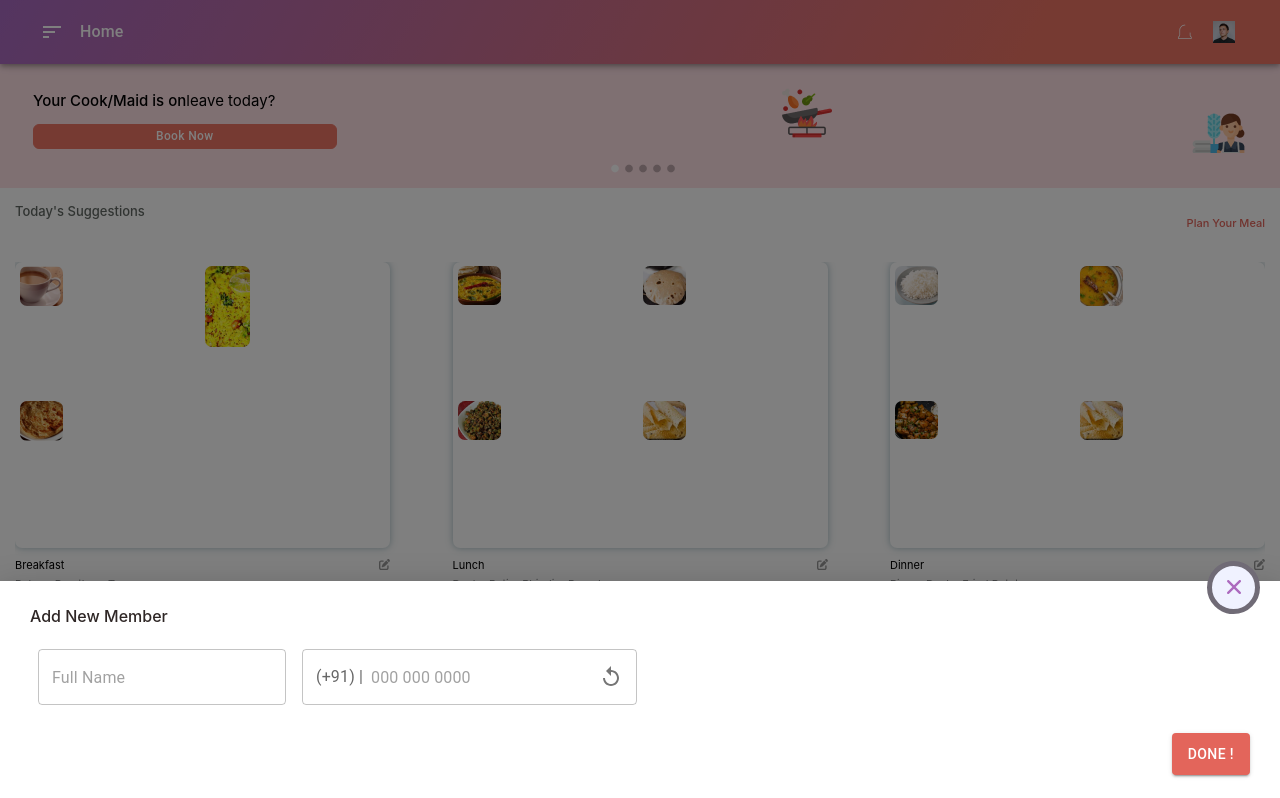
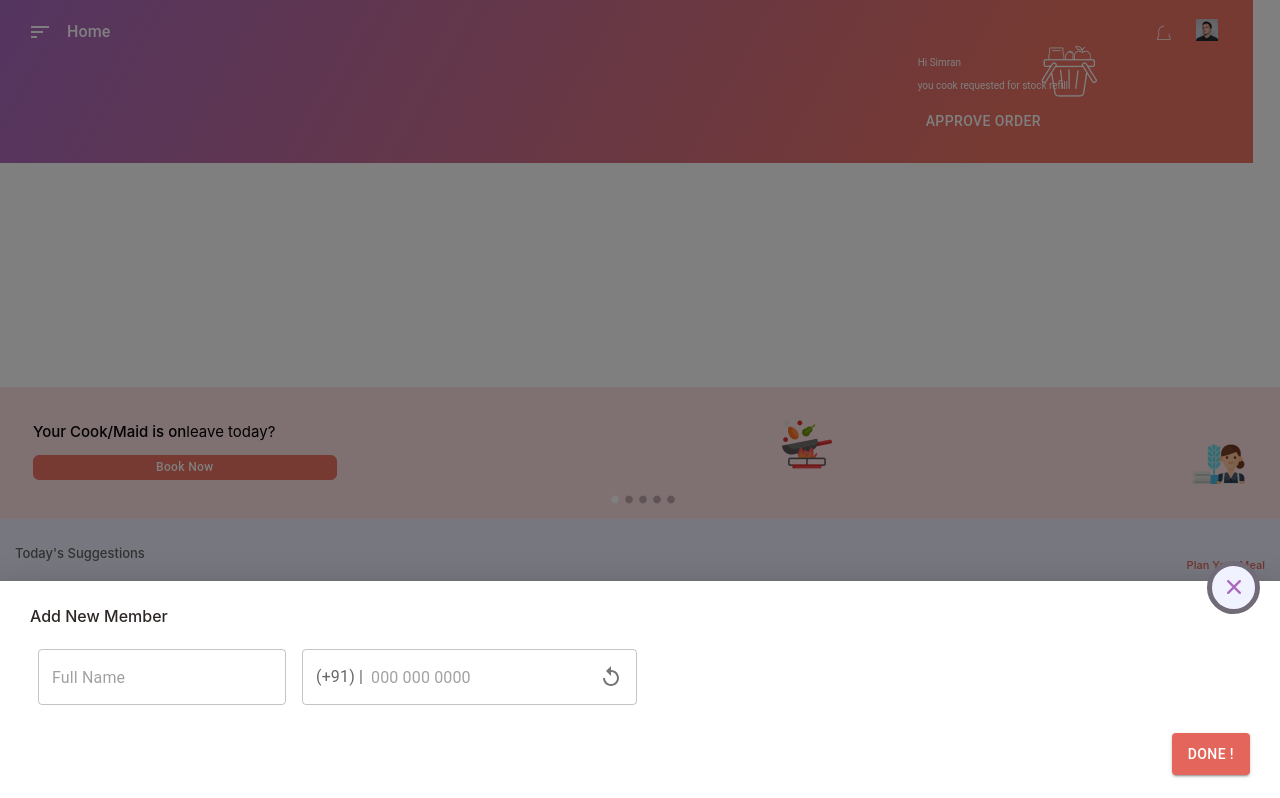
Before and after one commit to anshultanwani/Saab, a React (Create React App) app: page / in a window 1280 px wide. Shown: the top 798 px of the page. Built offline with nearby package versions, Linux system fonts and the light colour scheme.

Commit message:
homepage banner

```diff
--- a/src/components/Header.jsx
+++ b/src/components/Header.jsx
@@ -1,29 +1,48 @@
 import React, { useState, useEffect } from 'react';
+import { styled } from '@mui/material/styles';
 import { AppBar } from '@mui/material';
 import Toolbar from '@mui/material/Toolbar';
 import Typography from '@mui/material/Typography';
 import Button from '@mui/material/Button';
+import Box from '@mui/material/Box';
 import IconButton from '@mui/material/IconButton';
 import Sort from '@mui/icons-material/Sort';
 import './header.scss';
 import { withRouter } from 'react-router-dom';
 
+import MenuIcon from '@mui/icons-material/Menu';
+import SearchIcon from '@mui/icons-material/Search';
+import MoreIcon from '@mui/icons-material/MoreVert';
+
 const Header = props => {
-    const [isLoginPage,updatePage] = useState(window.location.pathname == '/login');
+    const [isLoginPage, updatePage] = useState(window.location.pathname == '/login');
 
     useEffect(() => {
-        if(['/login','/signup'].includes(window.location.pathname)){
+        if (['/login', '/signup'].includes(window.location.pathname)) {
             updatePage(true)
-        }else {
+        } else {
             updatePage(false);
         }
-    },[window.location.pathname])
+    }, [window.location.pathname])
+
+
+
+    const StyledToolbar = styled(Toolbar)(({ theme }) => ({
+        alignItems: 'flex-start',
+        paddingTop: theme.spacing(1),
+        paddingBottom: theme.spacing(2),
+        // Override media queries injected by theme.mixins.toolbar
+        '@media all': {
+            minHeight: 128,
+        },
+    }));
+
 
     return (
         !isLoginPage ?
-        <div className='header-ui'>
-            <div className='fake-div' />
-            <AppBar position="fixed" className="header-ui">
+            <div className='header-ui'>
+                <div className='fake-div' />
+                {/* <AppBar position="fixed" className="header-ui">
                 <Toolbar>
                 <IconButton
                     size="medium"
@@ -39,15 +58,59 @@ const Header = props => {
                         "Home"
                     }</div>
                 </Typography>
+                </Toolbar>
+                <div className='grocey-sec'>
                 <img src={require('../assets/images/Vector.png').default}  />
                 <Button color="inherit" onClick={() => props.history.push('/login')}>
                 <img src={require('../assets/images/login-photo.png').default}  />
                 </Button>
-                </Toolbar>
-
-            </AppBar>
-        </div>
-        : null
+                </div>
+            </AppBar> */}
+                <AppBar position="fixed" className="header-ui">
+                    <StyledToolbar>
+                    <IconButton
+                    size="medium"
+                    edge="start"
+                    color="inherit"
+                    aria-label="menu"
+                    sx={{ m: 1 }}
+                    className="homemenu"
+                >
+                    <Sort />
+                </IconButton>
+                        <Typography variant="h6" component="div" sx={{ flexGrow: 1 }}>
+                            <div className='heading'>{
+                                "Home"
+                            }</div>
+                        </Typography>
+                        <Typography
+                            variant="h5"
+                            noWrap
+                            component="div"
+                            sx={{ m: 1, alignSelf: 'flex-end' }}
+                            className="groceysec"
+                        >
+                            <div className='grocey-sec'>
+                                <div className='sec-left'>
+                                    <p>Hi Simran </p>
+                                    <p>you cook requested for stock refill</p>
+                                    <Button color="inherit" onClick={() => props.history.push('/stock-reflll')}>
+                                    Approve Order
+                                    </Button>
+                                </div>
+                                <div className='sec-right'>
+                                <img src={require('../assets/images/approve-banner-icon.png').default} />
+                                </div>
+                            </div>
+                        </Typography>
+                        <Button color="inherit" onClick={() => props.history.push('/login')}>
+                            <img src={require('../assets/images/Vector.png').default} />
+                        </Button>
+                        <img src={require('../assets/images/login-photo.png').default} />
+                    </StyledToolbar>
+                </AppBar>
+            </div>
+            : null
     )
 };
 
--- a/src/components/header.scss
+++ b/src/components/header.scss
@@ -1,15 +1,15 @@
 .header-ui {
+    padding: 11px 11px 0px 0;
+    display: flex;
     .fake-div {
         height: 56px;
         width: 100%;
     }
-
     .header-ui {
         background:linear-gradient(119.01deg, #9867DA -20.39%, #EE7464 80.65%);
-        /* display: inline-block; */
-        /* float: left; */
-        width: 100%;
+        width: calc(100% - 27px );
         left: 0;
+        box-shadow: none;
     }
 
     .header-buttom {
@@ -42,3 +42,18 @@
 
     }
 }
+
+.homemenu {
+    margin: -7px 7px 20px -4px !important;
+}
+
+.grocey-sec {
+    font-size: 10px;
+}
+.homepage-sec{
+    margin-top: 25%;
+    background-color: #F0F2FF;
+}
+.home-page.container {
+    padding-top: 11px;
+}
--- a/src/pages/HomePage.jsx
+++ b/src/pages/HomePage.jsx
@@ -9,7 +9,7 @@ import Footer from '../components/Footer';
 
 const Main = props => {
     return (
-        <div>
+        <div className='homepage-sec'>
             <HomeSlider/>
         <div className='home-page container'>
             <div className="main-content">
```
